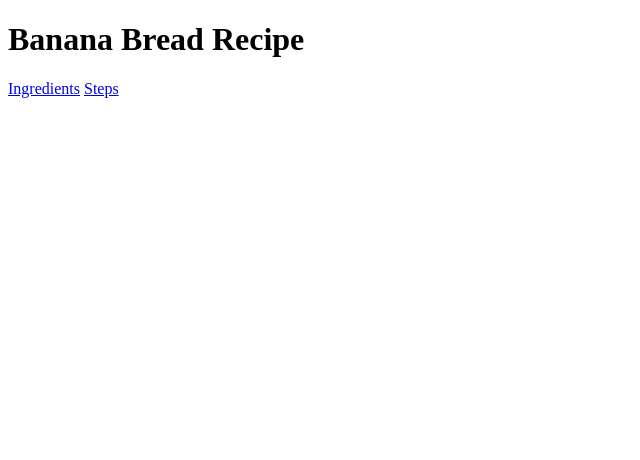
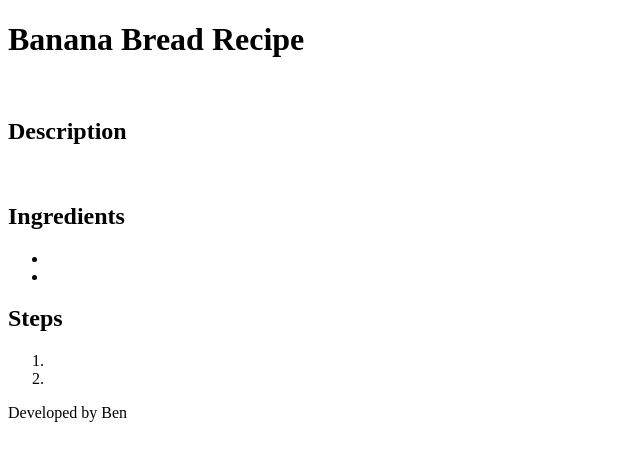
Before and after one commit to Benicio-Sabarros/odin-recipes, a plain HTML site: page recipes/banana-bread.html in a window 1280 px wide. Shown: the whole page, without its empty margins (0-640 px from the left). Drawn offline with Linux system fonts and the light colour scheme.

Commit message:
Finish template for recipe pages

```diff
--- a/recipes/banana-bread.html
+++ b/recipes/banana-bread.html
@@ -8,10 +8,27 @@
 <body>
     <header>
     <h1>Banana Bread Recipe</h1>
-    <nav>
-        <a href="#ingredients">Ingredients</a>
-        <a href="#Steps">Steps</a>
-    </nav>
+        </nav>
     </header>
+    <main>
+        <img src="" alt="">
+        <h2 id="description">Description</h2>
+            <p></p>
+            <p></p>
+        <br>
+        <h2 id="ingredients">Ingredients</h2>
+            <ul>
+                <li></li>
+                <li></li>
+            </ul>
+        <h2 id="steps">Steps</h2>
+            <ol>
+                <li></li>
+                <li></li>
+            </ol>
+    </main>
+    <footer>
+        <p>Developed by Ben</p>
+    </footer>
 </body>
 </html>
```
